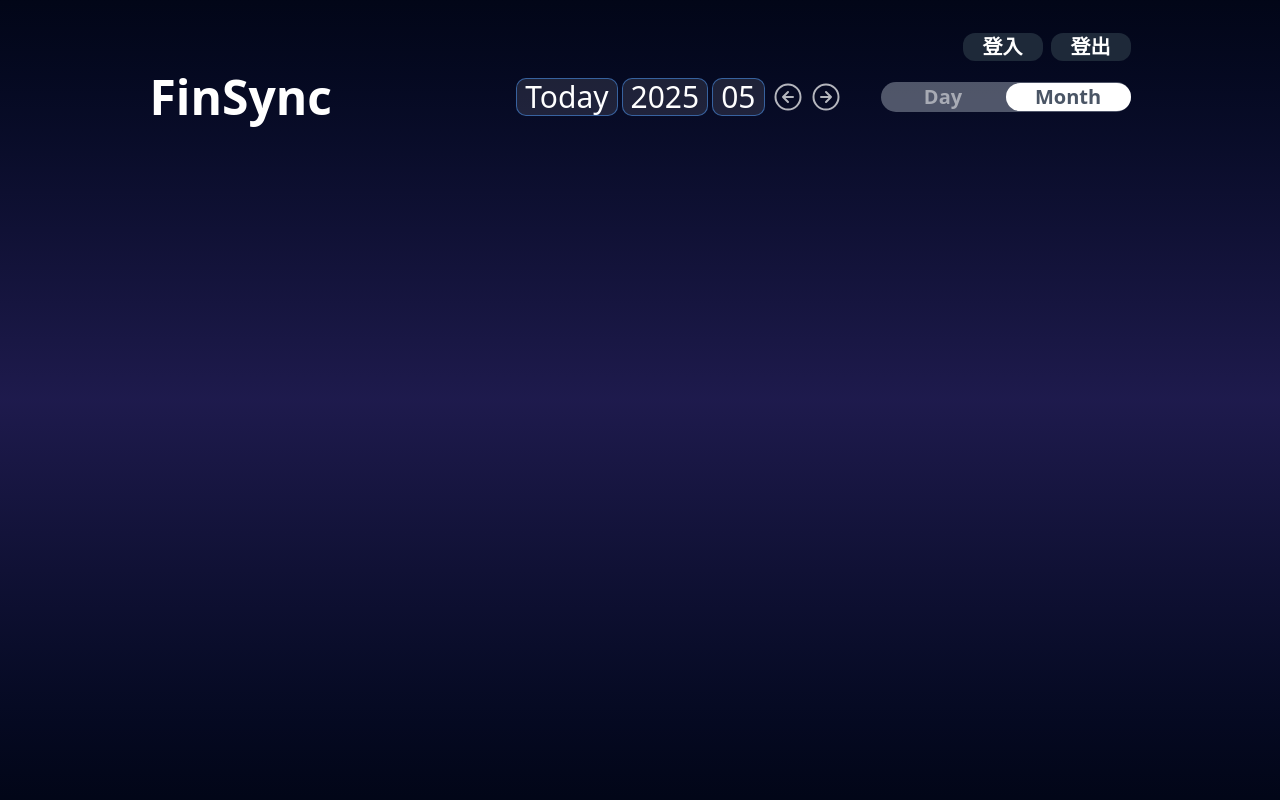
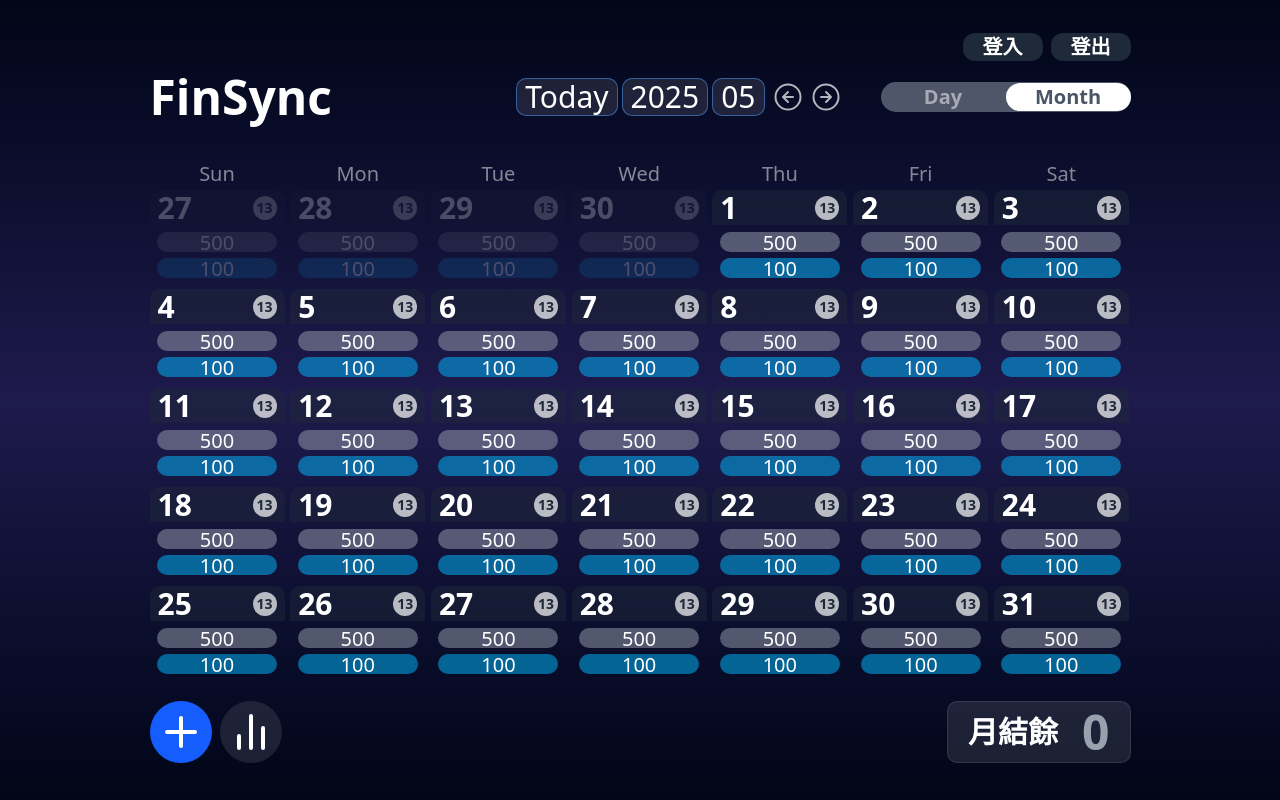
Before and after one commit to SonicHsu/React-FinSync-web, a React (Vite) app: page / in a window 1280 px wide. Built offline with nearby package versions, Linux system fonts and the light colour scheme.

Commit message:
Day Month Calendar View架構完成

```diff
--- /dev/null
+++ b/components/CalendarActionButtons.jsx
@@ -0,0 +1,52 @@
+export default function CalendarActionButtons() {
+    return(
+         <div className="space-x-2">
+          <button className="group transition duration-150 ease-in-out hover:scale-105">
+            <svg
+              width="62"
+              height="62"
+              viewBox="0 0 62 62"
+              fill="none"
+              xmlns="http://www.w3.org/2000/svg"
+            >
+              <circle
+                cx="31"
+                cy="31"
+                r="31"
+                className="fill-blue-600 transition duration-150 ease-in-out group-hover:fill-blue-700"
+              />
+              <path
+                d="M31 17V45M17 31H45"
+                stroke="white"
+                stroke-width="4"
+                stroke-linecap="round"
+                stroke-linejoin="round"
+              />
+            </svg>
+          </button>
+          <button className="group transition duration-150 ease-in-out hover:scale-105">
+            <svg
+              width="62"
+              height="62"
+              viewBox="0 0 62 62"
+              fill="none"
+              xmlns="http://www.w3.org/2000/svg"
+            >
+              <circle
+                cx="31"
+                cy="31"
+                r="31"
+                className="fill-white/10 transition duration-150 ease-in-out group-hover:fill-white/20"
+              />
+              <path
+                d="M43 47V27M31 47V15M19 47V35"
+                stroke="white"
+                stroke-width="4"
+                stroke-linecap="round"
+                stroke-linejoin="round"
+              />
+            </svg>
+          </button>
+        </div>
+    )
+}
--- a/components/DatePicker.jsx
+++ b/components/DatePicker.jsx
@@ -9,7 +9,6 @@ import {
   today,
 } from "../utils/dateUtils";
 import ReactDatePicker from "react-datepicker";
-import "react-datepicker/dist/react-datepicker.css";
 
 export default function DatePicker({ currentView, currentDate, onDateChange }) {
   const [openMode, setOpenMode] = useState(null);
@@ -45,7 +44,7 @@ export default function DatePicker({ currentView, currentDate, onDateChange }) {
             onClick={() => setOpenMode("year")}
           />
           {openMode === "year" && (
-            <div className="absolute top-full left-0 z-50 mt-2 w-[150px]">
+            <div className="absolute top-full left-0 z-50 mt-2 w-[150px] ">
               <ReactDatePicker
                 selected={currentDate}
                 onChange={handleDateChange}
--- /dev/null
+++ b/components/DayCalendar.jsx
@@ -0,0 +1,11 @@
+import DayCalendarSidebar from "./DayCalendarSidebar"
+import DayTransactions from "./DayTransactions"
+
+export default function DayCalendar() {
+    return(
+         <div className="w-[981px] h-[670px] flex justify-between mx-auto mt-8 " data-day-calendar>
+            <DayCalendarSidebar />
+            <DayTransactions />
+        </div>
+    )
+}
--- /dev/null
+++ b/components/DayCalendarSidebar.jsx
@@ -0,0 +1,80 @@
+import CalendarActionButtons from "./CalendarActionButtons";
+
+export default function DayCalendarSidebar() {
+  return (
+    <div className="flex h-[668px] w-[280px] flex-col rounded-[10px]">
+      <div
+        className="flex h-[240px] w-full flex-col rounded-[10px] bg-gray-800/30"
+        data-mini-calendar
+      >
+        <div
+          className="flex h-[40px] w-full items-center justify-between p-4"
+          data-mini-calendar-header
+        >
+          <div className="text-2xl" data-mini-calendar-date></div>
+
+          <div className="flex items-center space-x-6">
+            <button data-mini-calendar-pre-button>
+              <svg
+                width="10"
+                height="18"
+                viewBox="0 0 10 18"
+                fill="none"
+                xmlns="http://www.w3.org/2000/svg"
+              >
+                <path
+                  d="M8.75 16.5L1.25 9L8.75 1.5"
+                  stroke="white"
+                  stroke-width="2"
+                  stroke-linecap="round"
+                  stroke-linejoin="round"
+                />
+              </svg>
+            </button>
+
+            <button data-mini-calendar-next-button>
+              <svg
+                width="10"
+                height="18"
+                viewBox="0 0 10 18"
+                fill="none"
+                xmlns="http://www.w3.org/2000/svg"
+              >
+                <path
+                  d="M1.25 16.5L8.75 9L1.25 1.5"
+                  stroke="white"
+                  stroke-width="2"
+                  stroke-linecap="round"
+                  stroke-linejoin="round"
+                />
+              </svg>
+            </button>
+          </div>
+        </div>
+
+        <div className="w-full px-2">
+          <ul className="grid grid-cols-7 gap-1 text-white/50">
+            <li className="mini-calendar-item">S</li>
+            <li className="mini-calendar-item">M</li>
+            <li className="mini-calendar-item">T</li>
+            <li className="mini-calendar-item">W</li>
+            <li className="mini-calendar-item">T</li>
+            <li className="mini-calendar-item">F</li>
+            <li className="mini-calendar-item">S</li>
+          </ul>
+        </div>
+
+        <div className="w-full px-2">
+          <ul
+            className="grid grid-cols-7 gap-1"
+            data-mini-calendar-day-list
+          ></ul>
+        </div>
+      </div>
+
+      <footer className="mt-4 flex w-full space-x-2">
+        <CalendarActionButtons />
+      </footer>
+    </div>
+  );
+}
--- /dev/null
+++ b/components/DayTransactions.jsx
@@ -0,0 +1,21 @@
+export default function DayTransactions() {
+    return(
+                    <div className="w-[685px] h-[668px] flex flex-col items-center rounded-[10px] bg-gray-800/30">
+                <div className="w-[645px] h-[50px] flex justify-between mt-5">
+                    <div className="w-[310px] rounded-[10px] flex items-center justify-between bg-gray-400/50 px-3">
+                        <span className="font-semibold text-2xl">當日支出</span>
+                        <span className="text-4xl" data-today-expense>0</span>
+                    </div>
+                    <div className="w-[310px] rounded-[10px] flex items-center justify-between bg-blue-400/50 px-3">
+                        <span className="font-semibold text-2xl">當日收入</span>
+                        <span className="text-4xl" data-today-income>0</span>
+                    </div>
+                </div>
+
+                <div className="w-[645px] mt-3 h-[550px] overflow-y-auto custom-scrollbar">
+                    <ul className="flex flex-col px-4" data-entry-list>
+                    </ul>
+                </div>
+            </div>
+    )
+}
--- /dev/null
+++ b/components/MonthCalendar.jsx
@@ -0,0 +1,40 @@
+import { useState } from "react";
+import MonthCalendarDay from "./MonthCalendarDay";
+import CalendarActionButtons from "./CalendarActionButtons";
+import { generateMonthCalendarDays } from "../utils/dateUtils";
+
+export default function MonthCalendar({ date }) {
+  const calendarDays = generateMonthCalendarDays(date);
+  const calendarDaysAll = calendarDays.map((calendarDay) => (
+    <MonthCalendarDay day={calendarDay} currentDate={date} />
+  ));
+
+  return (
+    <div className="mx-auto mt-8 flex w-[981px] flex-col items-center justify-between">
+      <div className="top-0 h-[30px] w-full">
+        <ul className="grid grid-cols-7 gap-1 text-xl font-light text-white/50">
+          <li className="w-[135px] flex-1 text-center">Sun</li>
+          <li className="w-[135px] flex-1 text-center">Mon</li>
+          <li className="w-[135px] flex-1 text-center">Tue</li>
+          <li className="w-[135px] flex-1 text-center">Wed</li>
+          <li className="w-[135px] flex-1 text-center">Thu</li>
+          <li className="w-[135px] flex-1 text-center">Fri</li>
+          <li className="w-[135px] flex-1 text-center">Sat</li>
+        </ul>
+      </div>
+
+      <div className="w-full flex-1">
+        <ul className="grid grid-cols-7 gap-1">{calendarDaysAll}</ul>
+      </div>
+
+      <footer className="mt-5 flex h-[62px] w-full justify-between">
+        <CalendarActionButtons />
+
+        <div className="flex h-full items-center justify-between space-x-6 rounded-[10px] border border-white/10 bg-white/10 px-5">
+          <span className="text-3xl font-bold">月結餘</span>
+          <span className="text-5xl font-bold text-gray-400">0</span>
+        </div>
+      </footer>
+    </div>
+  );
+}
--- /dev/null
+++ b/components/MonthCalendarDay.jsx
@@ -0,0 +1,36 @@
+export default function MonthCalendarDay({ day, currentDate }) {
+  const currentMonth = currentDate.getMonth();
+
+  return (
+    <li
+      className={`h-[95px] w-[135px] ${day.getMonth() !== currentMonth ? "opacity-25" : ""}`}
+      data-month-calendar-day
+    >
+      <button
+        className="flex h-full w-full flex-col items-center rounded-[10px] hover:bg-white/20"
+        data-month-calendar-day-label
+      >
+        <div className="top-0 flex h-[35px] w-full items-center justify-between rounded-t-[10px] bg-gray-800/50 px-2">
+          <span className="text-3xl font-bold" data-day-number>
+            {day.getDate()}
+          </span>
+          <span
+            className="flex h-[24px] w-[24px] items-center justify-center rounded-full bg-white/70 text-sm font-bold text-gray-800"
+            data-day-entry-count
+          >
+            13
+          </span>
+        </div>
+
+        <div className="flex grow flex-col justify-evenly" data-day-summary>
+          <div className="flex h-[20px] w-[120px] items-center justify-center rounded-full bg-gray-400/50 pt-0.5 text-center text-xl">
+            500
+          </div>
+          <div className="flex h-[20px] w-[120px] items-center justify-center rounded-full bg-sky-400/50 pt-0.5 text-center text-xl">
+            100
+          </div>
+        </div>
+      </button>
+    </li>
+  );
+}
--- a/src/App.jsx
+++ b/src/App.jsx
@@ -1,23 +1,31 @@
 import { useState } from "react";
 import AuthButtons from "../components/AuthButtons";
 import Header from "../components/Header";
+import MonthCalendar from "../components/MonthCalendar";
+import DayCalendar from "../components/DayCalendar";
 import { today } from "../utils/dateUtils";
 
 export default function App() {
   const [currentView, setCurrentView] = useState("Month");
   const [currentDate, setCurrentDate] = useState(today);
 
-  console.log(currentDate)
-
   return (
     <div className="flex min-h-screen flex-col bg-gradient-to-b from-slate-950 via-indigo-950 to-slate-950 font-sans text-white">
       <AuthButtons />
       <Header
-      currentView={currentView} onViewChange={setCurrentView}
-      currentDate={currentDate} onDateChange={setCurrentDate}
-
+        currentView={currentView}
+        onViewChange={setCurrentView}
+        currentDate={currentDate}
+        onDateChange={setCurrentDate}
       />
 
+      <main>
+        {currentView === "Month" ? (
+          <MonthCalendar date={currentDate} />
+        ) : (
+          <DayCalendar date={currentDate} />
+        )}
+      </main>
     </div>
   );
 }
--- a/src/index.css
+++ b/src/index.css
@@ -1,4 +1,5 @@
 @import url("https://fonts.googleapis.com/css2?family=Roboto:ital,wght@0,100..900;1,100..900&display=swap");
+@import "react-datepicker/dist/react-datepicker.css";
 @import "tailwindcss";
 
 @theme {
@@ -15,47 +16,49 @@
   --font-weight-black: 900;
 }
 
-@layer base {
+.react-datepicker {
+  @apply border-none bg-blue-900/30 text-white;
+}
+
+.react-datepicker__header {
+  @apply border-none bg-blue-950/50 text-white/50;
+}
+
+.react-datepicker__current-month {
+  @apply text-white/50;
+}
+
+.react-datepicker__day-name {
+  @apply text-white/50;
+}
+
+.react-datepicker__day {
+  @apply text-base font-normal text-white hover:text-blue-800;
+}
+
 .react-datepicker__year {
-    display: flex;
-    justify-content: center;
-    padding: 0.2rem;
+  @apply flex justify-center p-0.5;
 }
 
 .react-datepicker__year-wrapper {
-    display: flex;
-    flex-wrap: wrap;
-    justify-content: center;
-    gap: 0.2rem;
+  @apply flex flex-wrap justify-center gap-0.5;
 }
 
 .react-datepicker__year-text {
-    width: 4rem;
-    text-align: center;
-    padding: 0.25rem;
+  @apply w-16 py-1 text-center text-base font-normal text-white hover:text-blue-800;
 }
 
-  .react-datepicker__month{
-    display: flex;
-    flex-direction: column;
-    gap: 0.2rem;
+.react-datepicker__month {
+  @apply flex flex-col gap-0.5;
 }
 
 .react-datepicker__month-wrapper {
-    display: flex;
-    flex-wrap: wrap;
-    justify-content: center;
-    gap: 0.2rem;
-    max-width: 240px; /* 3 個月份 * 每個寬度 4rem + 間距 */
+  @apply flex max-w-60 flex-wrap justify-center gap-0.5;
 }
 
 .react-datepicker__month-text {
-    width: 4rem;
-    text-align: center;
-    padding: 0.25rem;
+  @apply w-16 py-1 text-center text-base font-normal text-white hover:text-blue-800;
 }
-}
-
 
 .button-option {
   @apply flex-1 cursor-pointer text-xl text-white/50;
```
Lines whose indentation alone changed are shown as unchanged.
